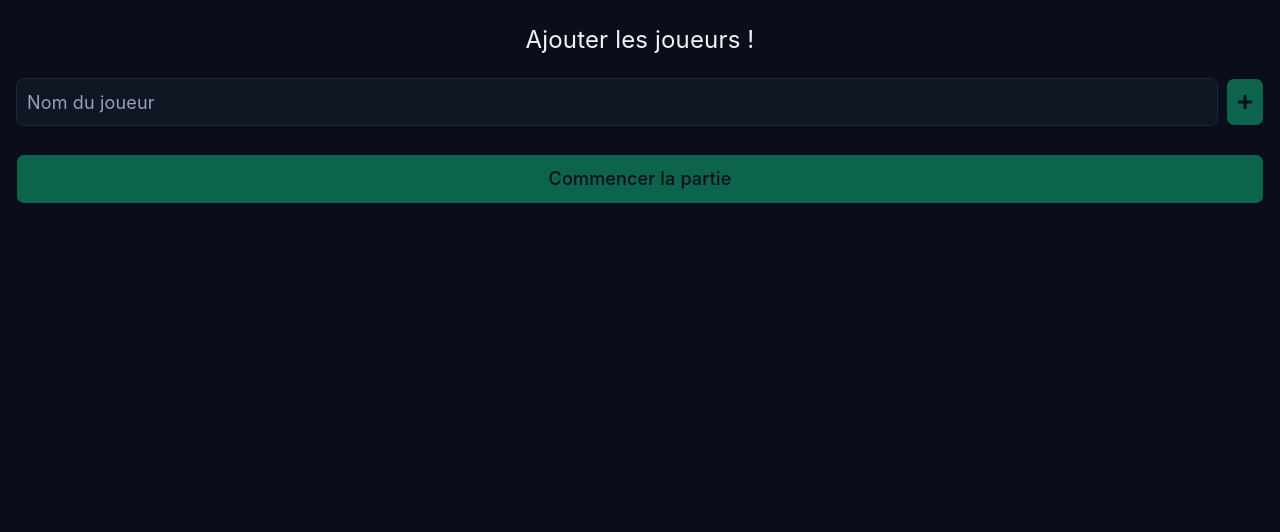
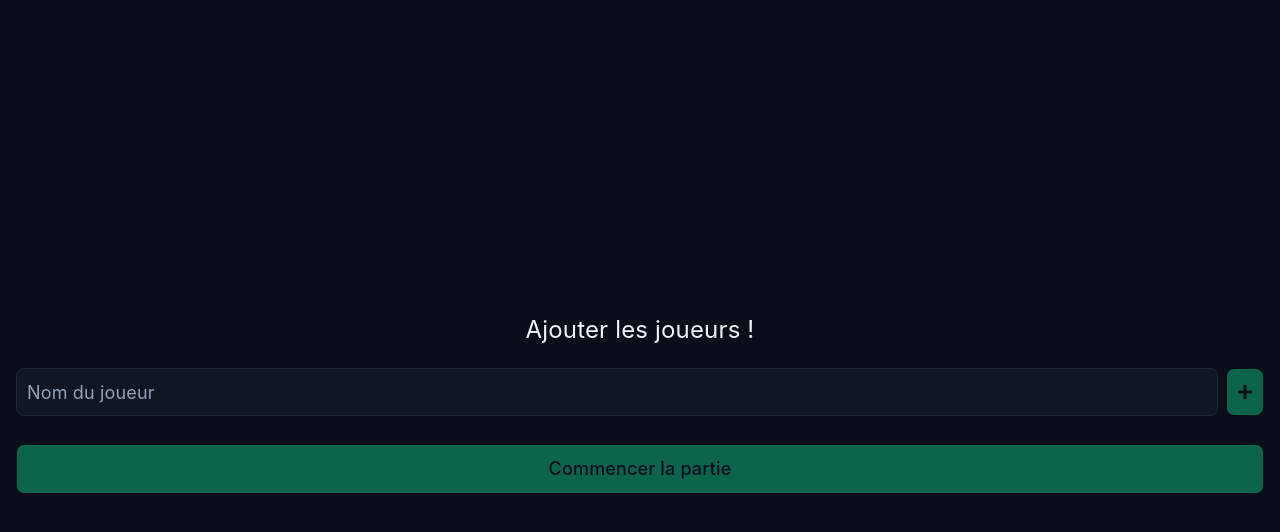
Before and after one commit to hugofardel/scoreboard, a React (Vite) app: page / in a window 1280 px wide. Shown: the top 532 px of the page. Built offline with nearby package versions, Linux system fonts and the light colour scheme.

Commit message:
css adjustements

```diff
--- a/src/components/DrawerDialog.tsx
+++ b/src/components/DrawerDialog.tsx
@@ -36,7 +36,7 @@ export function DrawerDialog({ title, description, triggerLabel, open, setOpen,
         return (
             <Dialog open={open} onOpenChange={setOpen}>
                 <DialogTrigger asChild>
-                    <Button variant="outline">{triggerLabel}</Button>
+                    <Button>{triggerLabel}</Button>
                 </DialogTrigger>
                 <DialogContent className="sm:max-w-106 px-4">
                     <DialogHeader>
@@ -52,7 +52,7 @@ export function DrawerDialog({ title, description, triggerLabel, open, setOpen,
     return (
         <Drawer open={open} onOpenChange={setOpen}>
             <DrawerTrigger asChild>
-                <Button variant="outline">{triggerLabel}</Button>
+                <Button>{triggerLabel}</Button>
             </DrawerTrigger>
             <DrawerContent className="px-4">
                 <DrawerHeader className="text-left">
@@ -66,6 +66,6 @@ export function DrawerDialog({ title, description, triggerLabel, open, setOpen,
                     </DrawerClose>
                 </DrawerFooter>
             </DrawerContent>
-        </Drawer >
+        </Drawer>
     )
 }
--- a/src/components/PlayerScoreRound.tsx
+++ b/src/components/PlayerScoreRound.tsx
@@ -26,9 +26,9 @@ const PlayerScoreRound = ({ currentScore, playerName, handleClickWinner, handleC
 					inputMode="numeric"
 					placeholder="points"
 					disabled={isWinner}
-					name={playerName}
 					value={currentScore}
 					onChange={(e) => handleCurrentScore(e.target.value)}
+					onFocus={(e) => e.target.select()}
 				/>
 				<Button
 					size="sm"
--- a/src/components/RoundForm.tsx
+++ b/src/components/RoundForm.tsx
@@ -42,8 +42,8 @@ function RoundForm({ close, className }: React.ComponentProps<"form"> & Props) {
     }
 
     return (
-        <form className={cn("grid items-start gap-6", className)} onSubmit={handleSubmit}>
-            <ul className="overflow-auto max-h-[60dvh]">
+        <form className={cn("grid items-start gap-6 overflow-y-auto", className)} onSubmit={handleSubmit}>
+            <ul className="">
                 {players.map((player, i) => (
                     <PlayerScoreRound
                         key={player.id}
--- a/src/styles/index.css
+++ b/src/styles/index.css
@@ -180,6 +180,11 @@
 	body {
 		@apply bg-background text-foreground;
 		letter-spacing: var(--tracking-normal);
+		min-height: 100svh;
+	}
+
+	#root {
+		min-height: 100svh;
 	}
 }
 
--- a/src/views/LeaderboardView.tsx
+++ b/src/views/LeaderboardView.tsx
@@ -32,7 +32,7 @@ const LeaderboardView = () => {
 				<LeaderboardTable />
 			</div>
 
-			<div className="w-full md:w-fit p-2 pl-0 flex flex-row justify-center md:justify-start md:flex-col gap-4">
+			<div className="w-full md:w-fit p-2 pl-0 flex justify-center md:justify-start flex-col gap-4">
 				{status === "FINISHED" ? (
 					<>
 						<Button onClick={retry}>Recommencer</Button>
--- a/src/views/SettingUpView.tsx
+++ b/src/views/SettingUpView.tsx
@@ -15,7 +15,7 @@ const SettingUpView = () => {
 	}
 
 	return (
-		<div className="flex flex-col gap-3.5 max-w-7xl p-4 mx-auto text-center">
+		<div className="flex flex-col gap-3.5 max-w-7xl p-4 mx-auto text-center min-h-svh justify-center overflow-auto">
 			<div className="text-2xl my-2 text-foreground">Ajouter les joueurs !</div>
 			<AddPlayerField addNewPlayer={addPlayer} />
 
```
